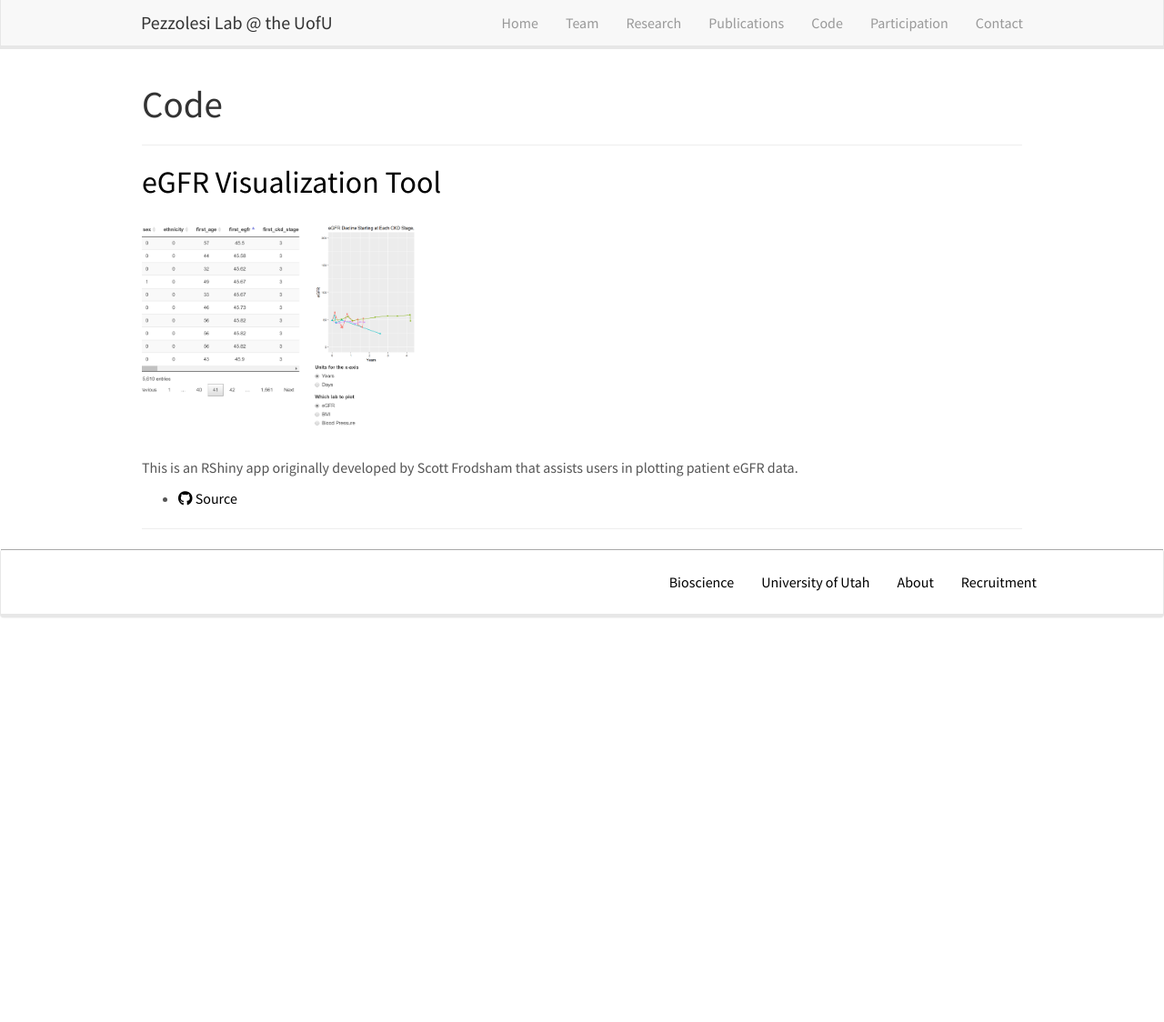
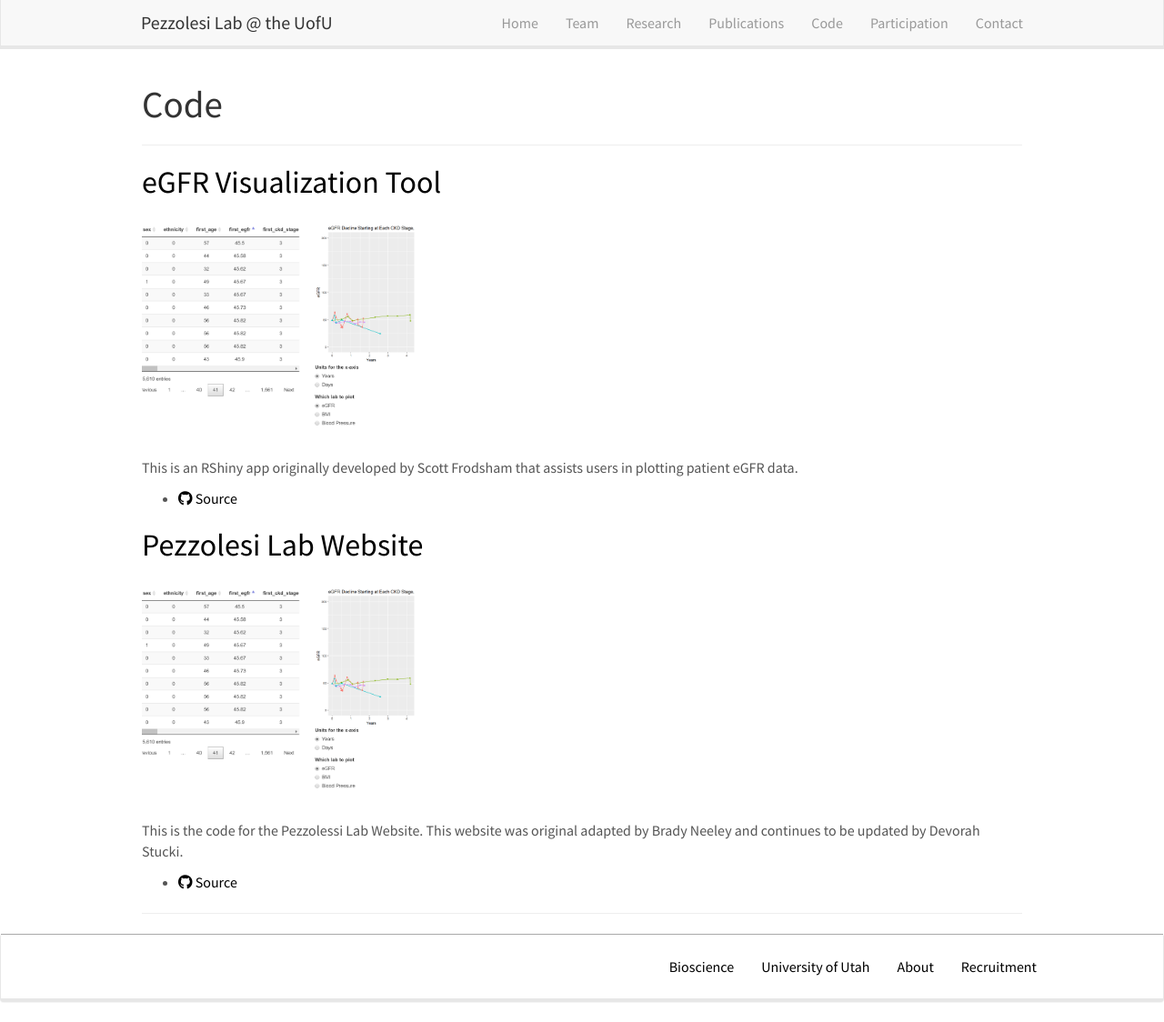
Before and after one commit to PezzolesiLab/pezzolesilab, a Jekyll site: the page built from _pages/code.md, in a window 1280 px wide and 1124 px high. Shown: the whole window at 91% size. Built offline with Jekyll 4.4.1, drawn with Linux system fonts in a browser that asks for light colours; nearby versions of some CDN libraries.

Commit message:
added website code

```diff
--- a/_pages/code.md
+++ b/_pages/code.md
@@ -20,4 +20,13 @@ This is an RShiny app originally developed by Scott Frodsham that assists users
 
 - <a href="https://github.com/PezzolesiLab/eGFR-Visualization-Tool"><i class='fab fa-github'></i> Source</a>
 
+## [Pezzolesi Lab Website](https://github.com/PezzolesiLab/pezzolesilab)
+
+
+<img src="{{ site.url }}{{ site.baseurl }}/images/codepic/egfrPlotter.png" style="width: 300px">
+
+This is the code for the Pezzolessi Lab Website. This website was original adapted by Brady Neeley and continues to be updated by Devorah Stucki.
+
+- <a href="https://github.com/PezzolesiLab/pezzolesilab"><i class='fab fa-github'></i> Source</a>
+
 ---
```
